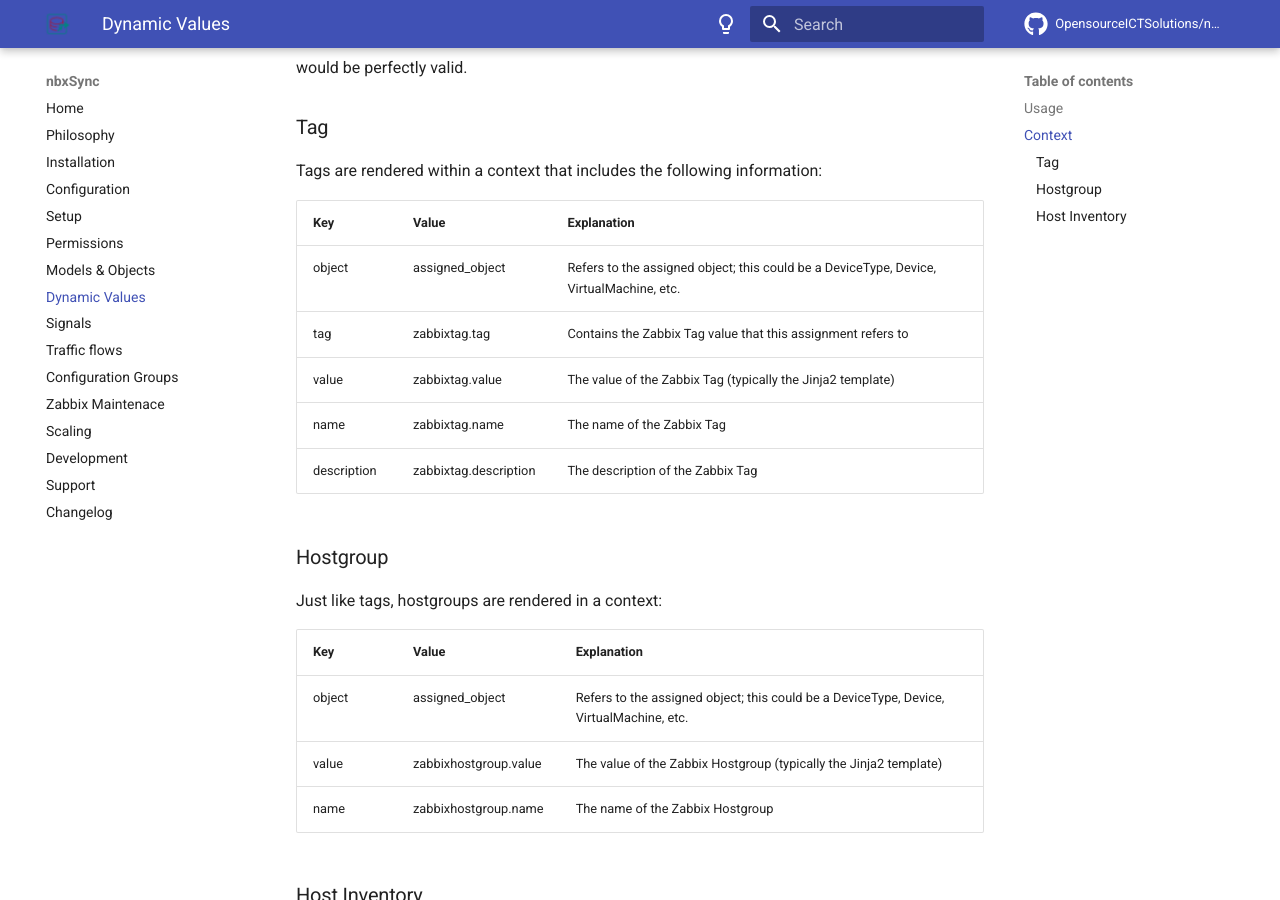
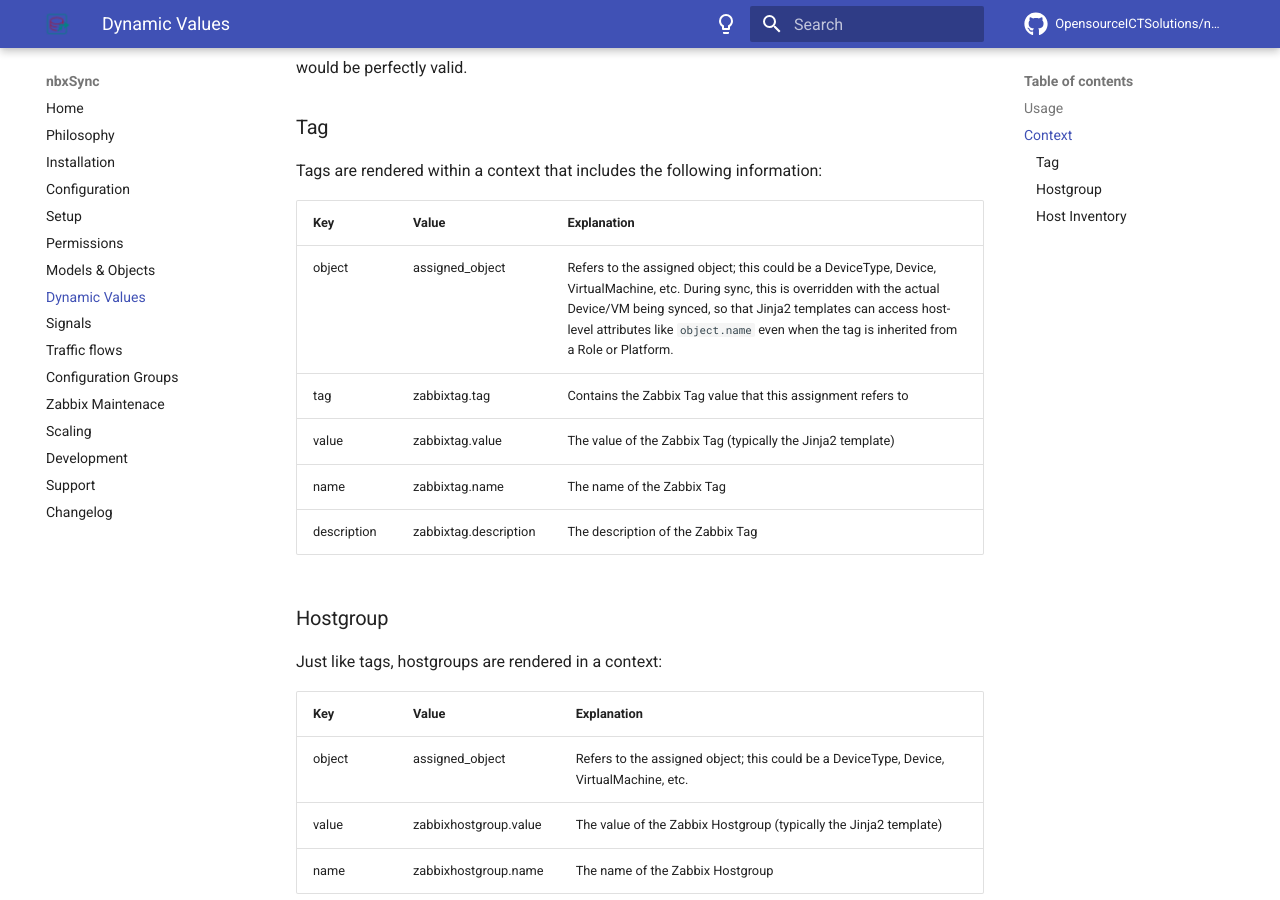
Before and after one commit to OpensourceICTSolutions/nbxsync, an MkDocs documentation site: the page built from docs/dynamic_values.md, in a window 1280 px wide and 900 px high, scrolled down 939 px. Built offline with MkDocs 1.6.1 and Material for MkDocs 9.7.7, drawn with Linux system fonts in a browser that asks for light colours; comment, search, counter and statistics services are not loaded.

Commit message:
Render Jinja2 tag values with the synced device as context
When a ZabbixTagAssignment is inherited (e.g. from a DeviceRole, Platform,
or Site), the Jinja2 template value was rendered against the assigned
object — the Role/Platform — rather than the actual Device or VM being
synced. This meant templates referencing $`object.name`$ resolved to
the Role name instead of the device name.

This passes `object=sync_target` to `assigned_tag.render()`, mirroring
the existing pattern in `get_defined_macros()` and
`get_hostinventory()` which already render against the device.

Additionally, tags are deduplicated by (tag, value) to prevent Zabbix 7
from rejecting duplicate pairs that arise when the same assignment is
inherited from multiple sources in the chain (e.g. a tag on both a
specific role and its parent role).

Updated `DummyAssignedTag.render()` in test_hostsync.py to accept
`**kwargs`. Documented the behavior in dynamic_values.md.

Tested: all 1076 existing tests pass.

Co-authored-by: berlikm <berlikm@users.noreply.github.com>

```diff
--- a/docs/dynamic_values.md
+++ b/docs/dynamic_values.md
@@ -38,7 +38,7 @@ Tags are rendered within a context that includes the following information:
 
 | Key         | Value                 | Explanation                                                                                  |
 |-------------|-----------------------|----------------------------------------------------------------------------------------------|
-| object      | assigned_object       | Refers to the assigned object; this could be a DeviceType, Device, VirtualMachine, etc.      |
+| object      | assigned_object       | Refers to the assigned object; this could be a DeviceType, Device, VirtualMachine, etc. During sync, this is overridden with the actual Device/VM being synced, so that Jinja2 templates can access host-level attributes like `object.name` even when the tag is inherited from a Role or Platform. |
 | tag         | zabbixtag.tag         | Contains the Zabbix Tag value that this assignment refers to                                 |
 | value       | zabbixtag.value       | The value of the Zabbix Tag (typically the Jinja2 template)                                  |
 | name        | zabbixtag.name        | The name of the Zabbix Tag                                                                   |
```
Also changed, not shown: 1 other file.
